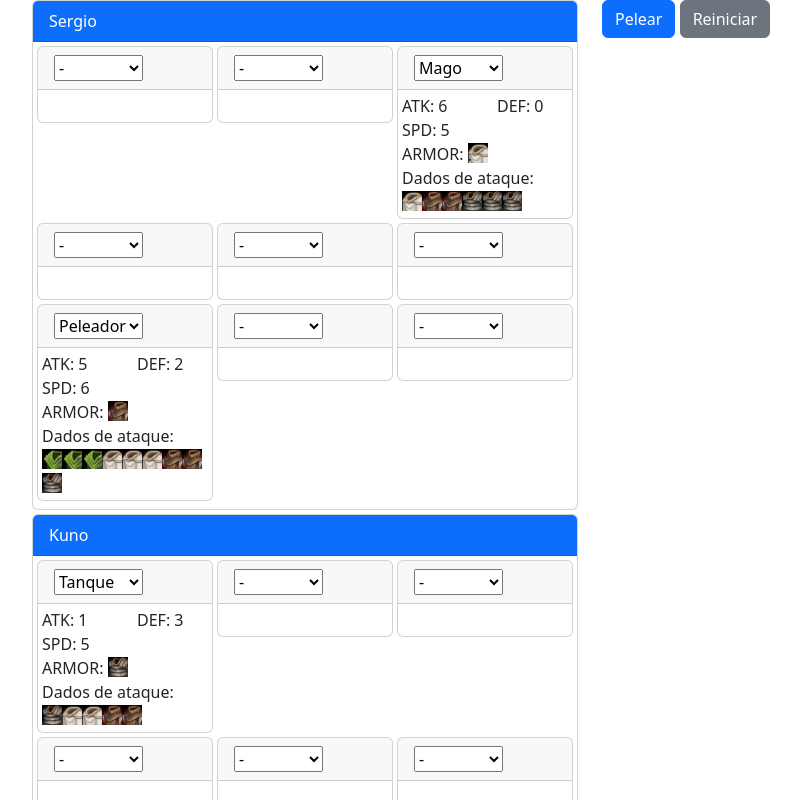
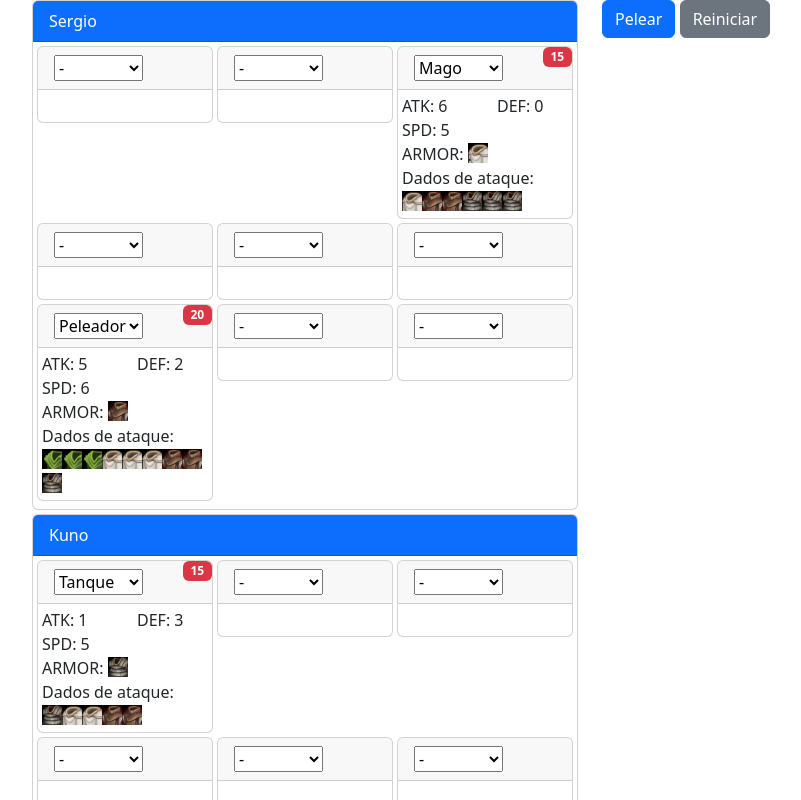
Before and after one commit to xMokar/autochess, a SvelteKit app: page / in a window 1280 px wide. Shown: the top 800 px of the page, without its empty margins (50-851 px from the left). Built offline with nearby package versions, Linux system fonts and the light colour scheme.

Commit message:
Regresa el badge de HP

```diff
--- a/src/routes/ViewField.svelte
+++ b/src/routes/ViewField.svelte
@@ -68,6 +68,9 @@ $: status = isAlive? "bg-primary": "bg-danger"
 				<option value="{champ.id}">{champ.name}</option>
 			{/each}
 		</select>
+		{#if slot}
+		<span class="badge bg-danger position-absolute top-0 end-0">{slot.hp}</span><br>
+		{/if}
 
 		</div>
 		<div class="card-body p-1">
```
